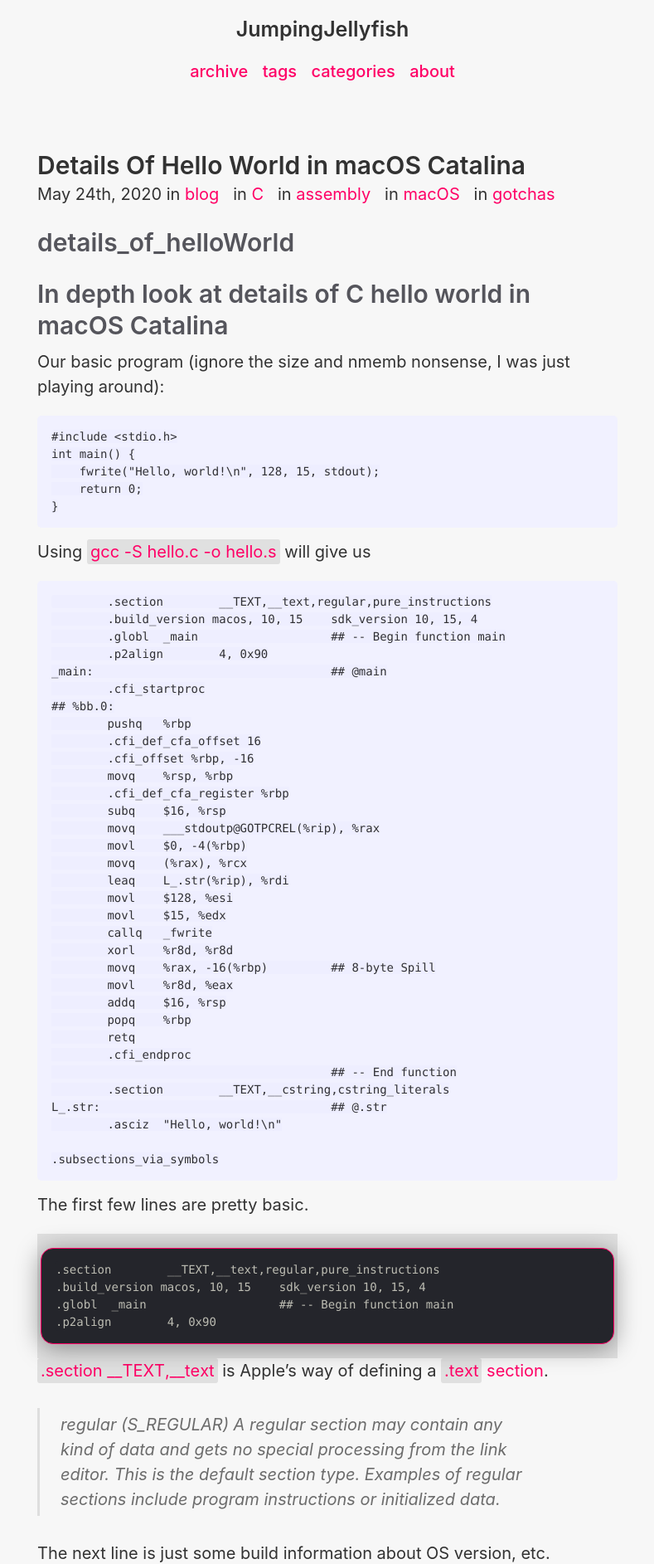
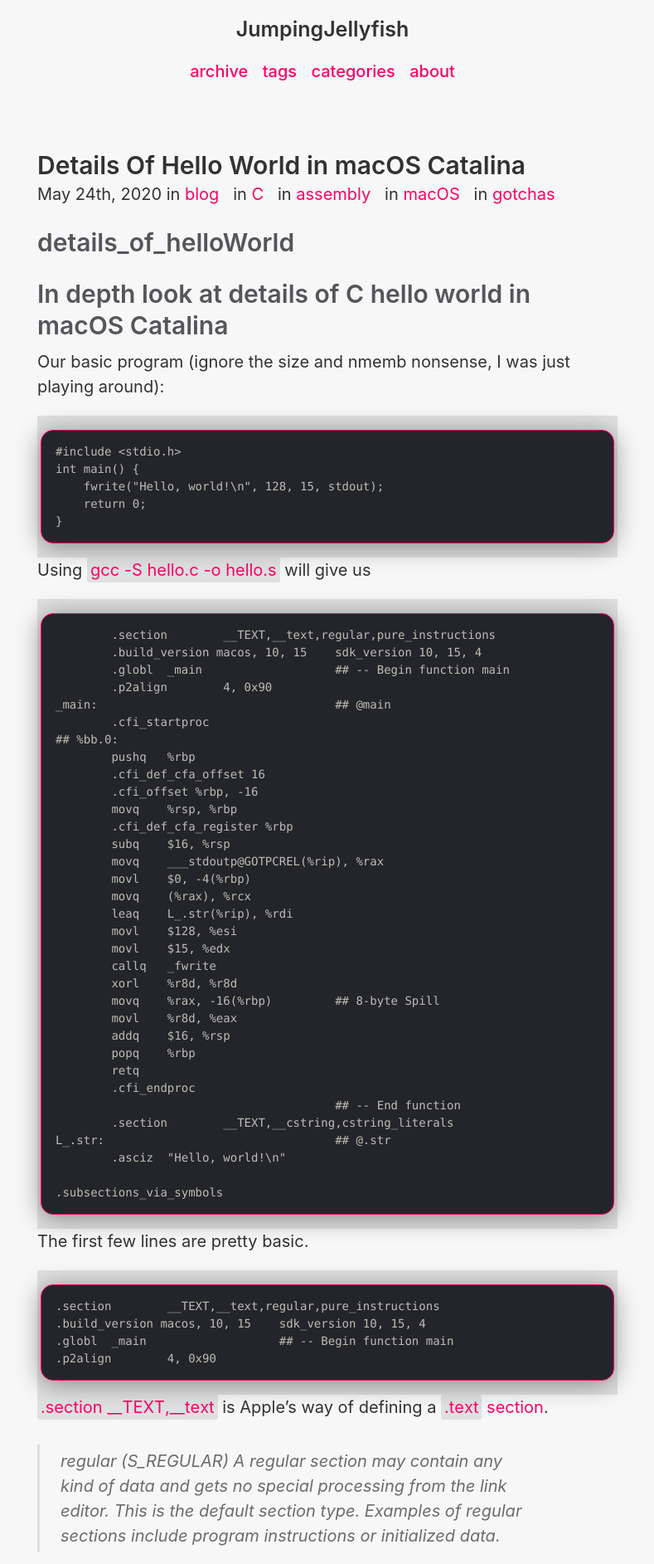
Before and after one commit to bj7/bj7.github.io, a Jekyll site: the page built from _posts/2020-05-24-helloworlddetails.md, in a window 1280 px wide. Shown: the top 1885 px of the page at 83% size, without its empty margins (245-1034 px from the left). Built offline with Jekyll 4.4.1, drawn with Linux system fonts in a browser that asks for light colours.

Commit message:
Fix dark theme code highlights

````diff
--- a/_posts/2020-05-24-helloworlddetails.md
+++ b/_posts/2020-05-24-helloworlddetails.md
@@ -8,7 +8,7 @@ tags: []
 # In depth look at details of C hello world in macOS Catalina
 
 Our basic program (ignore the size and nmemb nonsense, I was just playing around):
-```C
+```
 #include <stdio.h>
 int main() {
     fwrite("Hello, world!\n", 128, 15, stdout);
@@ -16,7 +16,7 @@ int main() {
 }
 ```
 Using `gcc -S hello.c -o hello.s` will give us
-```M
+```
 	.section	__TEXT,__text,regular,pure_instructions
 	.build_version macos, 10, 15	sdk_version 10, 15, 4
 	.globl	_main                   ## -- Begin function main
````
